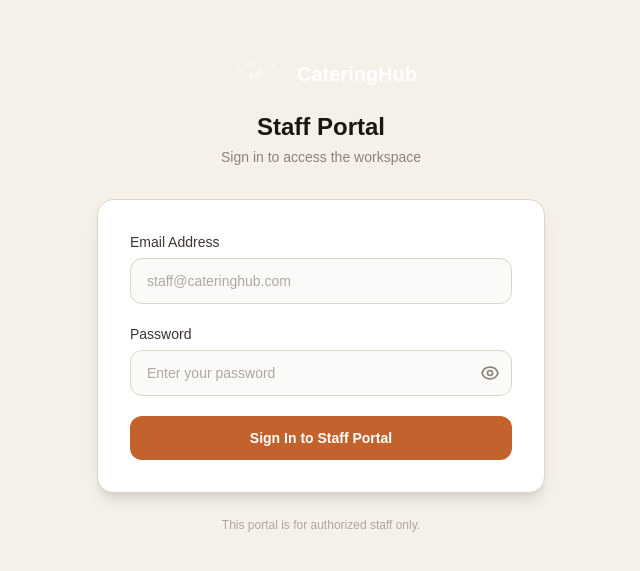
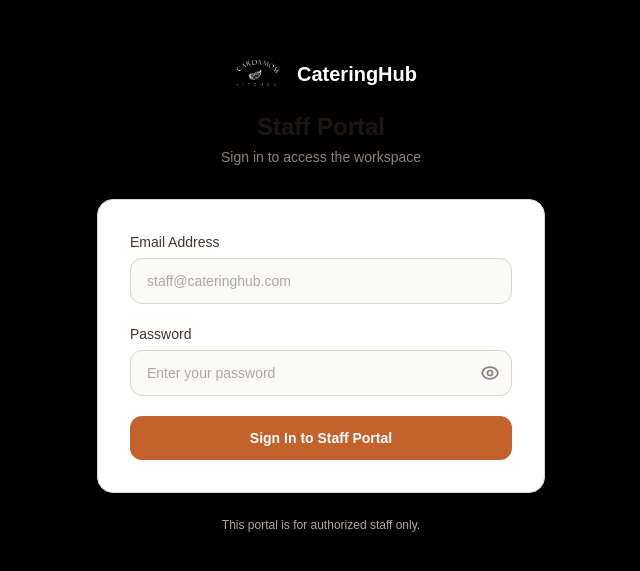
Before and after one commit to 3tiersystems-RMA/cateringhub, a Next.js app: page /staff/login in a window 1280 px wide. Shown: the part 107-678 px from the top of the page, without its empty margins (319-959 px from the left). Built offline with nearby package versions, Linux system fonts and the light colour scheme; no server answers.

Commit message:
Local Commit: 2026-03-10T15:13:31.097Z - Updated the Staff Portal login screen background colour from `#F5F0E8` to `black`

```diff
--- a/src/app/staff/login/page.tsx
+++ b/src/app/staff/login/page.tsx
@@ -71,7 +71,7 @@ function StaffLoginForm() {
   };
 
   return (
-    <div className="min-h-screen bg-[#F5F0E8] flex items-center justify-center px-4">
+    <div className="min-h-screen bg-black flex items-center justify-center px-4">
       <div className="w-full max-w-md">
         {/* Header */}
         <div className="text-center mb-8">
@@ -191,7 +191,7 @@ function StaffLoginForm() {
 export default function StaffLoginPage() {
   return (
     <Suspense fallback={
-      <div className="min-h-screen bg-[#F5F0E8] flex items-center justify-center">
+      <div className="min-h-screen bg-black flex items-center justify-center">
         <div className="animate-spin h-8 w-8 border-4 border-[#C4622D] border-t-transparent rounded-full" />
       </div>
     }>
```
